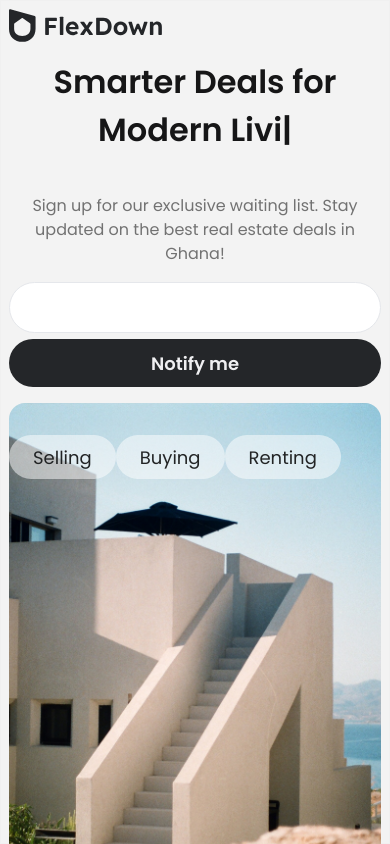
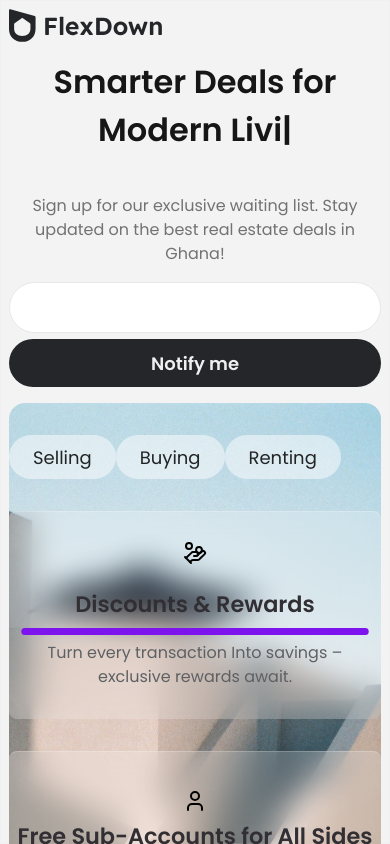
Before and after one commit to HuntStrat/flexdown-wating-list, a React (Vite) app: page / in a window 390 px wide. Built offline with nearby package versions, Linux system fonts and the light colour scheme.

Commit message:
responsive

```diff
--- a/src/App.jsx
+++ b/src/App.jsx
@@ -2,7 +2,7 @@ import WaitList from "./WaitList";
 
 function App() {
   return (
-    <div className="h-screen overflow-hidden  w-screen">
+    <div className="h-screen overflow-x-hidden lg:overflow-hidden w-screen">
       <WaitList />
     </div>
   );
--- a/src/WaitList.jsx
+++ b/src/WaitList.jsx
@@ -56,7 +56,7 @@ const WaitList = () => {
         </div>
 
         {/* lowerside */}
-        <div className="flex w-full h-full lg:h-full flex-col py-[2rem] md:px-[1.125rem] justify-start gap-[2rem] items-end self-stretch rounded-[1rem] bg-[url('/images/bg.jpg')] bg-cover bg-center ">
+        <div className="flex w-full h-auto md:h-full flex-col py-[2rem] md:px-[1.125rem] justify-start gap-[2rem] items-end self-stretch rounded-[1rem] bg-[url('/images/bg.jpg')] bg-cover bg-center ">
           <div className="flex w-full flex-row justify-start items-center md:gap-[0.75rem] self-stretch">
             <div className="flex py-[0.875rem] px-[1.5rem] flex-col justify-center rounded-[12.89431rem] bg-white/50 items-center h-[2.74669rem]">
               <p className="text-center leading-normal text-[1.125rem] text-[#222425]">
@@ -75,14 +75,14 @@ const WaitList = () => {
             </div>
           </div>
 
-          <div className="w-full md:flex  h-full hidden flex-row justify-end md:items-center lg:items-start gap-[1.375rem]">
+          <div className="w-full flex  md:h-full h-auto  flex-col gap-[2rem]  md:flex-row md:justify-end justify-start  md:items-center lg:items-start md:gap-[1.375rem]">
             <Card
               icon={
                 <HandCoinsIcon className="lg:w-[1.5rem] lg:h-[1.5rem] mb-4" />
               }
-              heading="Discounts &
-Rewards"
-              divider={<img src="/images/line.svg" />}
+              heading={`Discounts &
+Rewards`}
+              divider={<img src="/images/line.svg" className="w-full" />}
               subHeading={
                 "Turn every transaction Into savings –exclusive rewards await."
               }
@@ -90,7 +90,7 @@ Rewards"
             <Card
               icon={<UserIcon className="lg:w-[2rem] lg:h-[3rem]" />}
               heading="Free Sub-Accounts for All Sides"
-              divider={<img src="/images/line.svg" />}
+              divider={<img src="/images/line.svg" className="w-full  " />}
               subHeading={
                 "Efficient access to transaction details and financial management."
               }
@@ -98,7 +98,7 @@ Rewards"
             <Card
               icon={<BookText className="lg:w-[2rem] lg:h-[3rem]" />}
               heading="Secure Document Management"
-              divider={<img src="/images/line.svg" />}
+              divider={<img src="/images/line.svg" className="w-full" />}
               subHeading={
                 "Store, access, and share documents with confidence, no paperwork hassles."
               }
@@ -112,13 +112,13 @@ Rewards"
 
 const Card = ({ icon, heading, subHeading, divider }) => {
   return (
-    <div className="flex flex-col p-[0.75rem] items-start rounded-[0.5rem] bg-white/20 lg:gap-[0.75rem] lg:h-[13.62rem] md:h-[15rem]  w-[16.1875rem]  shadow-[inset_0_1px_0.5px_rgba(255,255,255,0.2)] backdrop-blur-lg ">
+    <div className="flex w-full flex-col p-[0.75rem] items-center justify-center md:justify-start md:items-start rounded-[0.5rem] bg-white/20 gap-[0.4rem] p  md:gap-[0.75rem] lg:h-[13.62rem] md:h-[15rem] h-[13rem]   md:w-[16.1875rem]  shadow-[inset_0_1px_0.5px_rgba(255,255,255,0.2)] backdrop-blur-lg ">
       {icon}
-      <h3 className="text-[#312F33] font-semibold leading-normal text-[1.25rem]">
+      <h3 className="text-[#312F33] text-center md:text-start font-semibold leading-normal md:text-wrap text-nowrap text-[1.40rem] md:text-[1.25rem]">
         {heading}
       </h3>
       {divider}
-      <p className="text-[#5E6063] text-[1rem] font-normal leading-normal">
+      <p className="text-[#5E6063] text-center md:text-start text-[1rem]   font-normal leading-normal">
         {subHeading}
       </p>
     </div>
```
